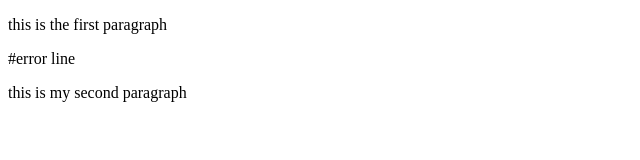
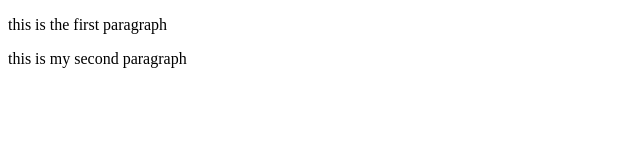
Before and after one commit to AsikpaChoice/VSC-Practice, a plain HTML site: page NEW.html in a window 1280 px wide. Shown: the whole page, without its empty margins (0-640 px from the left). Drawn offline with Linux system fonts and the light colour scheme.

Commit message:
fixed error

```diff
--- a/NEW.html
+++ b/NEW.html
@@ -7,7 +7,6 @@
 </head>
 <body>
    <p> this is the first paragraph</p>
-   #error line
    <p> this is my second paragraph </p>
 </body>
 </html>
```
